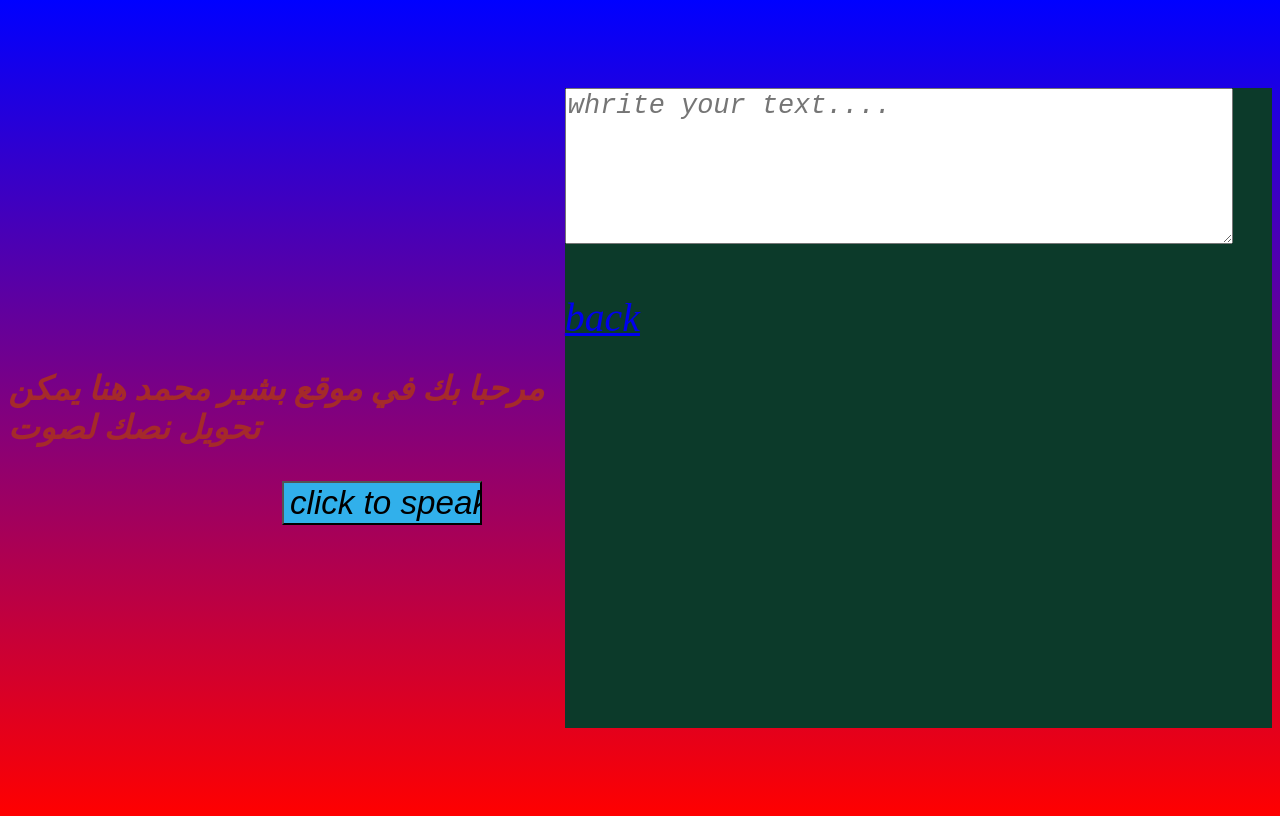
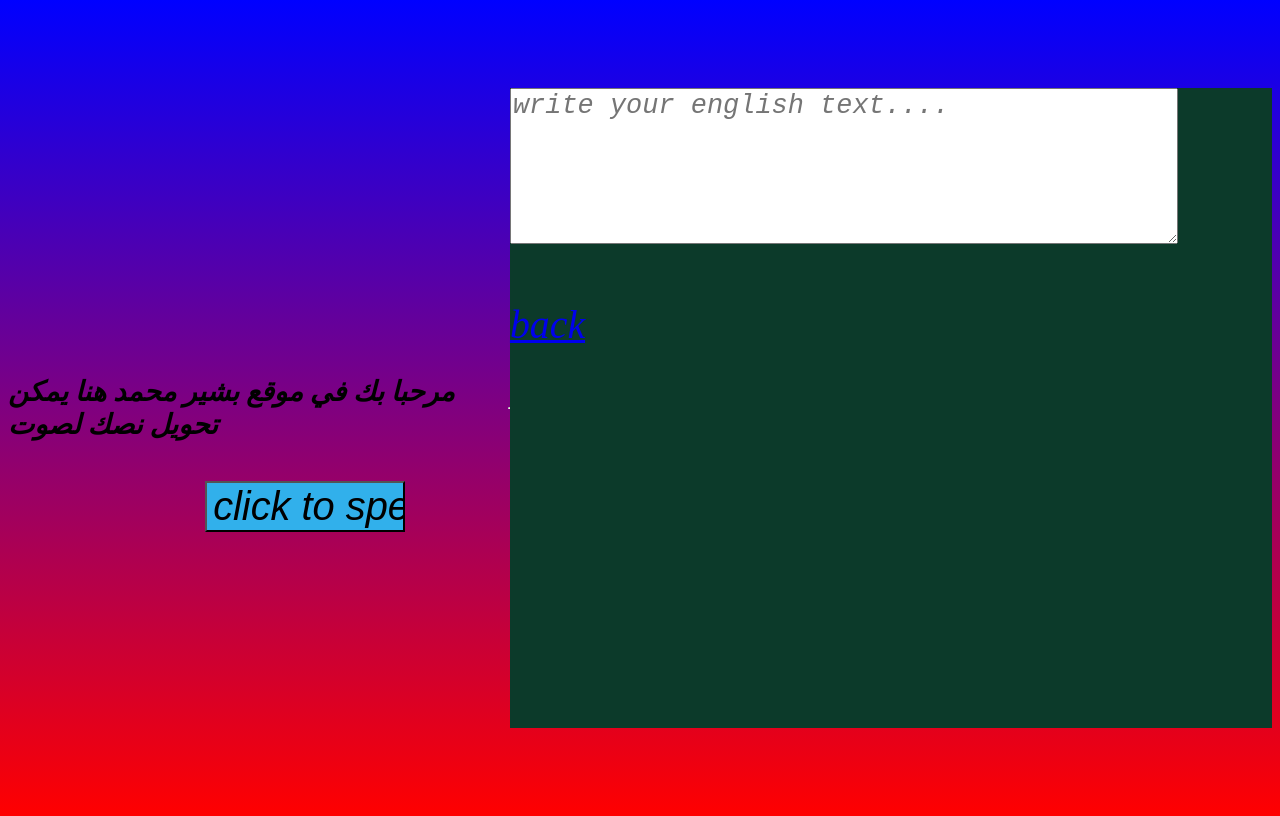
Before and after one commit to bshamhmd56-crypto/my-website, a plain HTML site: page voice.html in a window 1280 px wide. Drawn offline with Linux system fonts and the light colour scheme.

Commit message:
Update voice.html

```diff
--- a/voice.html
+++ b/voice.html
@@ -8,22 +8,28 @@
 </head>
 <body>
 
-    <div class="logo">  <h1>مرحبا بك في موقع بشير محمد هنا يمكن تحويل نصك لصوت</h1> </div>
-    <div class="box">
-        <textarea name="textarea" id="text" rows="5" cols="40" placeholder="whrite your text...."></textarea>
-        <input type="button" class="click"  value="click to speak" onclick="speak()"></input>
-         <div><a href="index.html" class="back">back</a></div>
-    </div>
+  <h1>مرحبا بك في موقع بشير محمد هنا يمكن تحويل نصك لصوت</h1>
+  <hr>
+  <div class="box">
+
+    <textarea name="textarea" id="text" rows="5" cols="40" placeholder="write your english text...."></textarea>
+   <div class="speak"> <input type="button" class="click"  value="click to speak" onclick="speak()"></input></div>
+    <div class="back"><a href="wepHtml.html" >back</a></div>
+
+  </div>
+
+
     <script>
         function speak(){
            const text = document.getElementById("text").value;
            const uttrance = new SpeechSynthesisUtterance(text);
-           uttrance.lang= "ar-SA";
-           window.speechSynthesis.speak(uttrance);
+           uttrance.lang= "ar-SA"
+           window.speechSynthesis.speak(uttrance)
         }
 
+
+
+
     </script>
-
 </body>
-
 </html>
```
